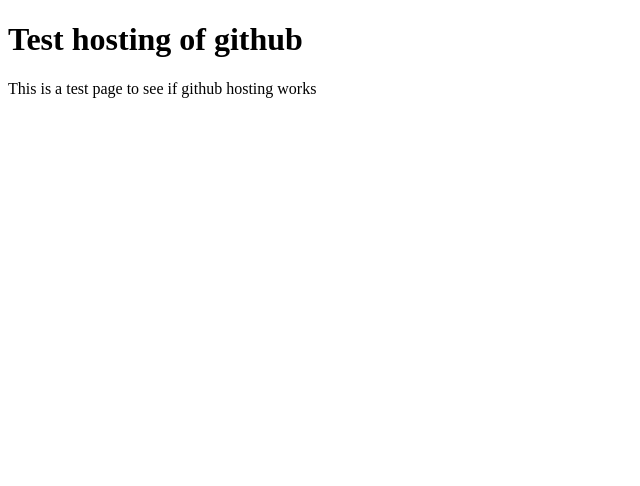
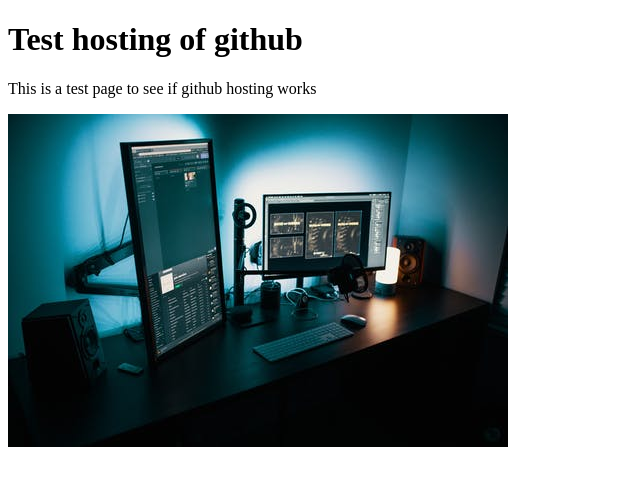
Before and after one commit to Tanvir3744/test-html, a plain HTML site: page index.html in a window 1280 px wide. Shown: the whole page, without its empty margins (0-640 px from the left). Drawn offline with Linux system fonts and the light colour scheme.

Commit message:
added images

```diff
--- a/index.html
+++ b/index.html
@@ -10,6 +10,7 @@
     <div class="container">
         <h1>Test hosting of github</h1>
         <p>This is a test page to see if github hosting works</p>
+        <img src="computer.jpeg" alt="image not supported">
     </div>
 </body>
 </html>
```
Also changed, not shown: computer.jpeg (added), images/pgg1.jpg (added), images/pgg2.jpg (added), images/pgg3.jpg (added).
